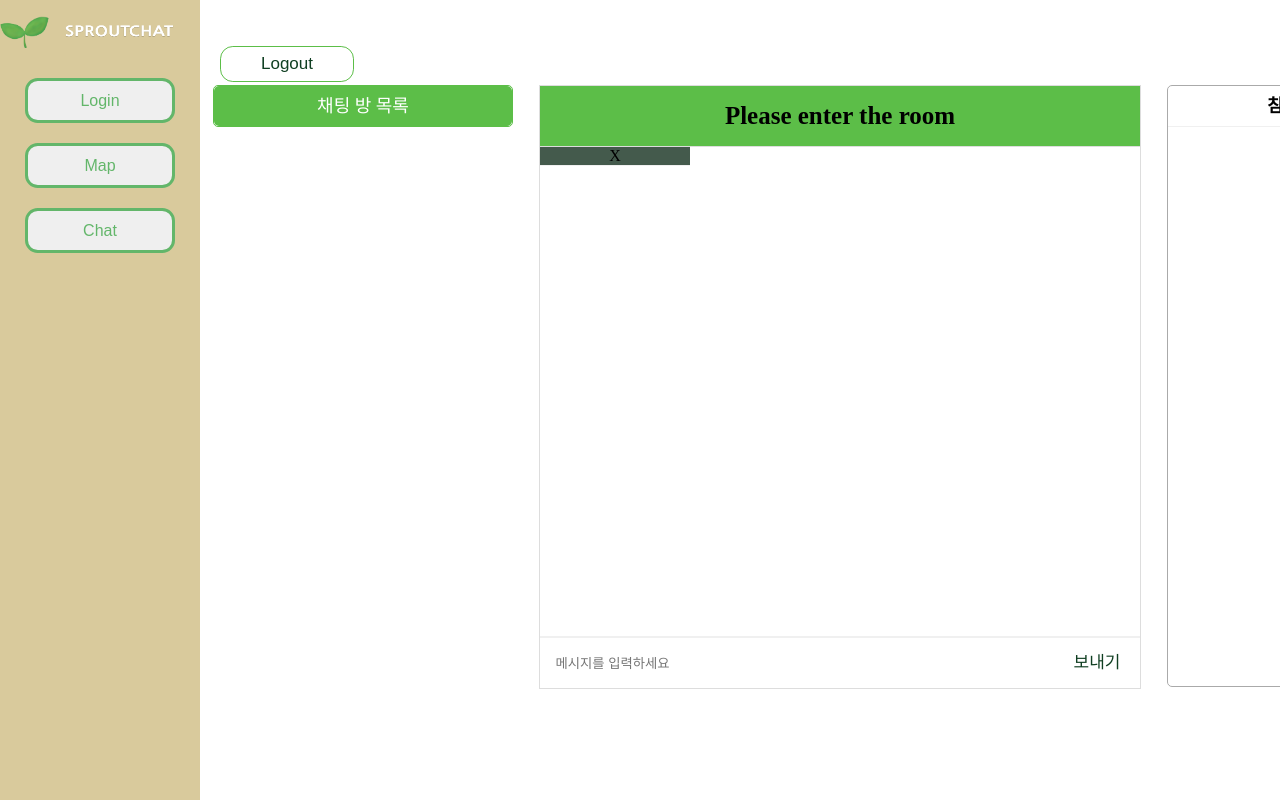
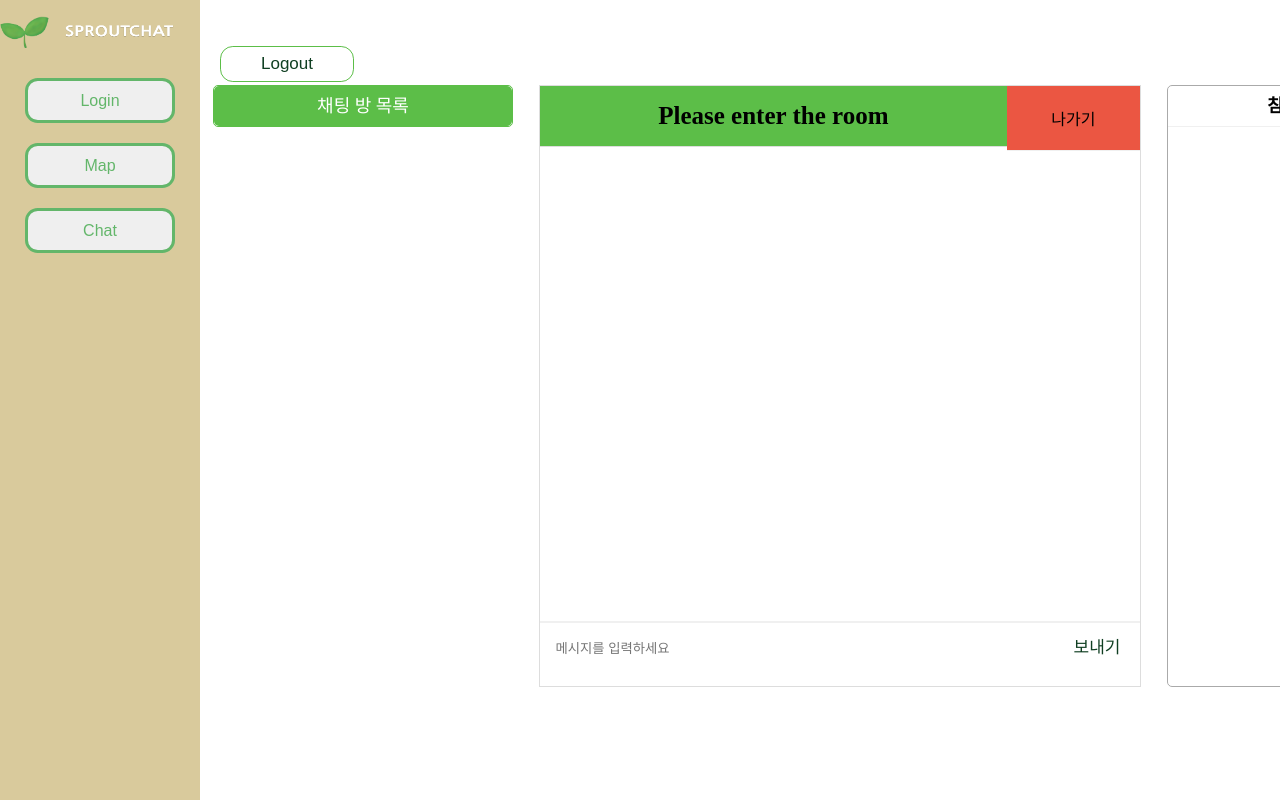
Before and after one commit to sn-spotchat/sproutchat, a React (Create React App) app: page /chat in a window 1280 px wide. Built offline with nearby package versions, Linux system fonts and the light colour scheme.

Commit message:
나가기 버튼 리뉴얼

```diff
--- a/src/chat/Chatting.tsx
+++ b/src/chat/Chatting.tsx
@@ -89,17 +89,23 @@ const ChatForm: FC<{
 
   const handleRoomOut = (id: string) => {
     if(window.confirm("채팅방을 나가시겠습니까?") === true){
+
       firestore.collection("users")
       .doc(docId).onSnapshot((doc) => {
         tempList = doc.get("list").filter((el: storeData) => el.name !== id)
         firestore.collection("users").doc(docId).update({list: tempList})
       })
+      history.push("/home")
 
+      //나왔다가 들어가기 나중에 구현
+
+      /*
       $('#chatHeader').html(`Please enter the room`);
       $('#chatLog').html("");
       memSet.clear();
       $("#memberSelect").html("")
       console.log('room out')
+      */
 
     }
   }
@@ -178,7 +184,10 @@ const ChatForm: FC<{
               </div>
             ))
             setmsgList(mList)
-            $chatLog.scrollTop($chatLog[0].scrollHeight - $chatLog[0].clientHeight);
+            if($chatLog.length){
+              $chatLog.scrollTop($chatLog[0].scrollHeight - $chatLog[0].clientHeight);
+            }
+
           }
           else{
             mList=[]
@@ -238,7 +247,7 @@ const ChatForm: FC<{
         </div>
         <div id="chatWrap">
         <div id="chat_out"><div id="chatHeader">Please enter the room</div>
-          <div id="out" onClick={() => handleRoomOut(roomId)}> X </div>
+          <div id="out" onClick={() => handleRoomOut(roomId)}> 나가기 </div>
         </div>
 
           <div id="chatLog">
--- a/src/chat/styles.css
+++ b/src/chat/styles.css
@@ -114,10 +114,11 @@ nav{
 }
 
 #out {
-  background-color: rgb(68, 90, 76);
+  background-color: rgb(235, 86, 66);
   text-align: center;
+  padding: 20px 20px;
   border-bottom: 1px solid #f0f0f0;
-  width: 25%;
+  width: 100px;
   cursor: pointer;
 }
 
@@ -154,7 +155,7 @@ nav{
   border: 1px solid #ddd;
 }
 
-#chat_log{
+#chat_out{
   display: flex;
   flex-direction: row;
 }
@@ -166,6 +167,7 @@ nav{
   line-height: 60px;
   font-size: 25px;
   font-weight: 900;
+  width: 500px;
   border-bottom: 1px solid #ddd;
 }
 
```
